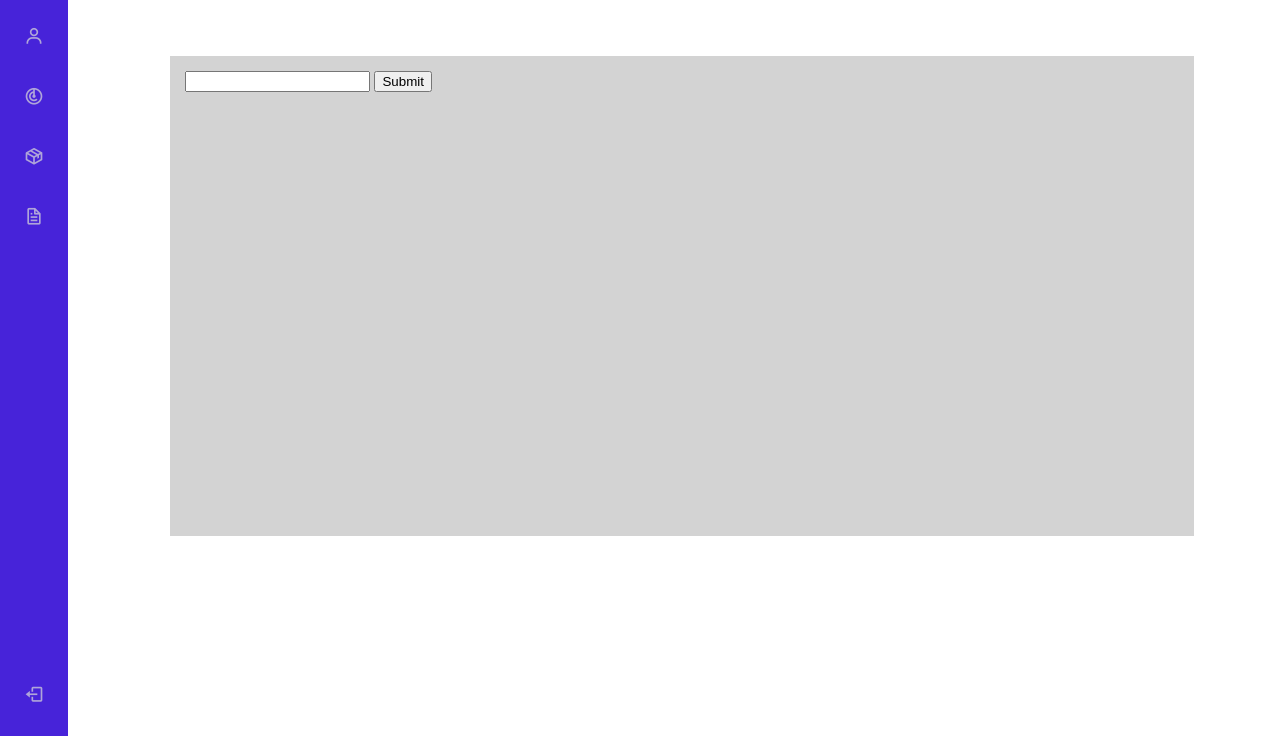
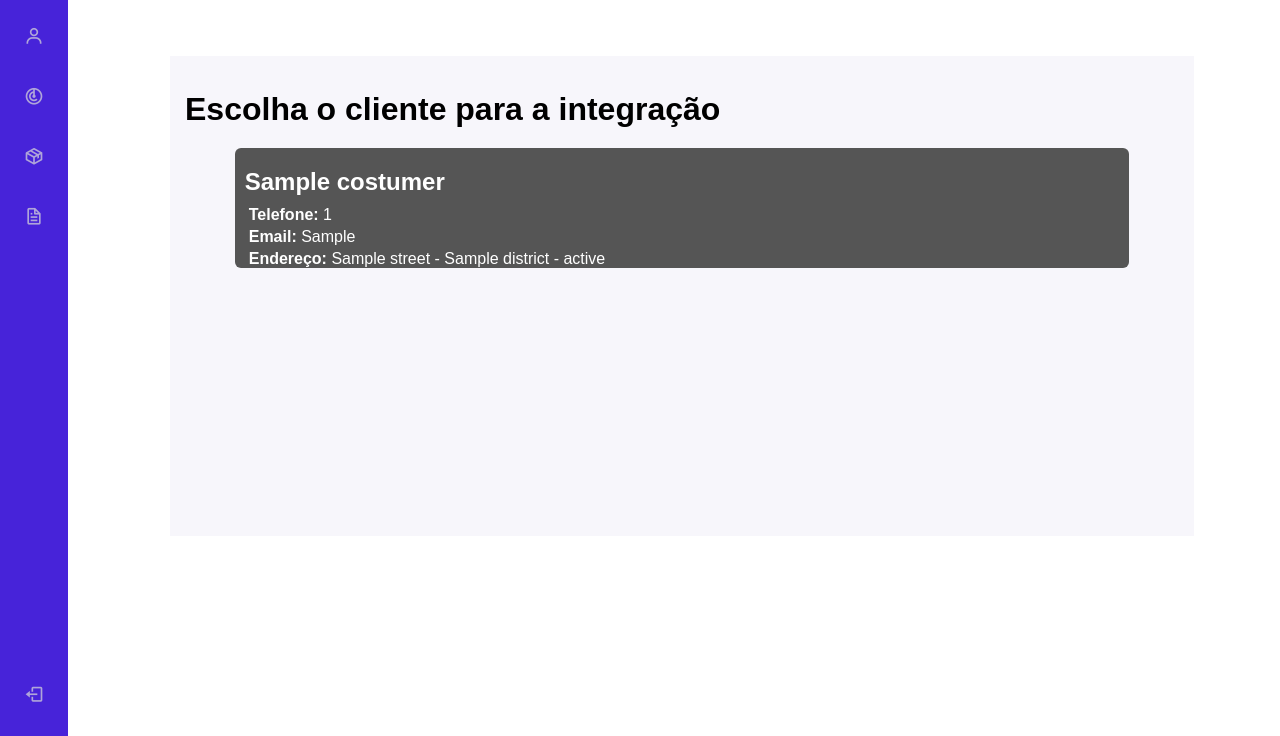
Before and after one commit to ClaytonCKOB/management-platform, a Django app: template main/templates/main/clients.html in a window 1280 px wide. Shown: the part 64-800 px from the top of the page. Run offline with Django 4.2, Linux system fonts and the light colour scheme; the template is opened without the code that fills it: most values are stand-ins (such as "Sample title", 1, 10 or a date in 2020); some libraries are stand-ins or nearby versions.

Commit message:
UPDATE: listing costumers in the page

```diff
--- a/main/templates/main/base.html
+++ b/main/templates/main/base.html
@@ -33,7 +33,7 @@
         </nav>
     </div>
     <!--Container Main start-->
-    <div class="container" style="background-color: #d3d3d3; color: white; padding: 15px; min-height: 60vh; min-width: 50vw; max-width: 80vw; margin: 15vh auto;">
+    <div class="container" style="background-color: #F7F6FB; color: black; padding: 15px; min-height: 60vh; min-width: 50vw; max-width: 80vw; margin: 15vh auto;">
         {% block content %}
             <p>Lorem ipsum dolor sit amet, consectetur adipisicing elit, sed do eiusmod tempor incididunt ut labore et dolore magna aliqua. Ut enim ad minim veniam, quis nostrud exercitation ullamco laboris nisi ut aliquip ex ea commodo consequat. Duis aute irure dolor in reprehenderit in voluptate velit esse cillum dolore eu fugiat nulla pariatur. Excepteur sint occaecat cupidatat non proident, sunt in culpa qui officia deserunt mollit anim id est laborum.</p>
         {% endblock %}
--- a/main/templates/main/clients.html
+++ b/main/templates/main/clients.html
@@ -1,8 +1,13 @@
 {% extends "main/base.html" %}
 
 {% block content %}
-<form action="post">
-    <input type="text">
-    <button type="submit">Submit</button>
-</form>
+<h1 style="margin: 20px auto;">Escolha o cliente para a integração</h1>
+{% for costumer in costumers %}
+    <a href="#" class="costumer">
+        <h2>{{costumer.name}}</h2>
+        <p><b>Telefone:</b> {{costumer.phoneNumber}}</p>
+        <p><b>Email:</b> {{costumer.email.0}}</p>
+        <p><b>Endereço:</b> {{costumer.street}} - {{costumer.district}} - {{costumer.state}}</p>
+    </a>
+{% endfor %}
 {% endblock %}
--- a/static/css/main.css
+++ b/static/css/main.css
@@ -1,6 +1,29 @@
+.costumer{
+    margin: 20px auto;
+    width: 90%;
+    height: 15vh;
+    box-sizing: border-box;
+    padding: 10px;
+    background-color: #555;
+    color: #fff;
+    border-radius: 6px;
+    display: block;
+    text-decoration: none;
+    text-align: left;
+
+}
+
+.costumer p{
+    margin: 4px;
+}
+
+.costumer h2{
+    margin: 10px 0;
+}
+
 ::-webkit-scrollbar {
     width: 8px;
-  }
+}
 
   /* Track */
   ::-webkit-scrollbar-track {
```
Also changed, not shown: main/views.py (+9 -4 lines), modules/auvo/auvo.py (+20 -1 lines), modules/costumer.py (+4 -4 lines), modules/pipedrive/pipedrive.py (+23 -9 lines).
